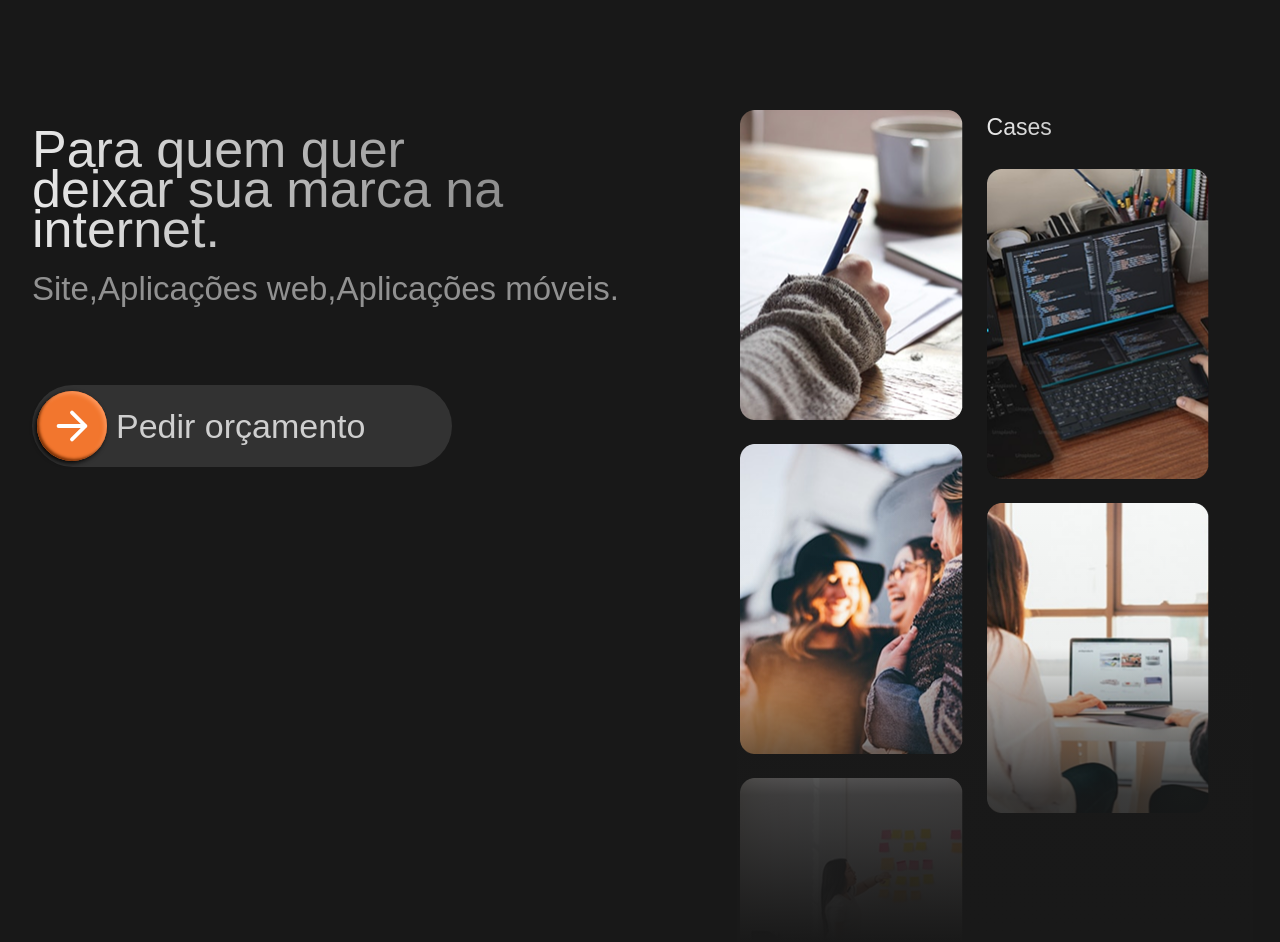
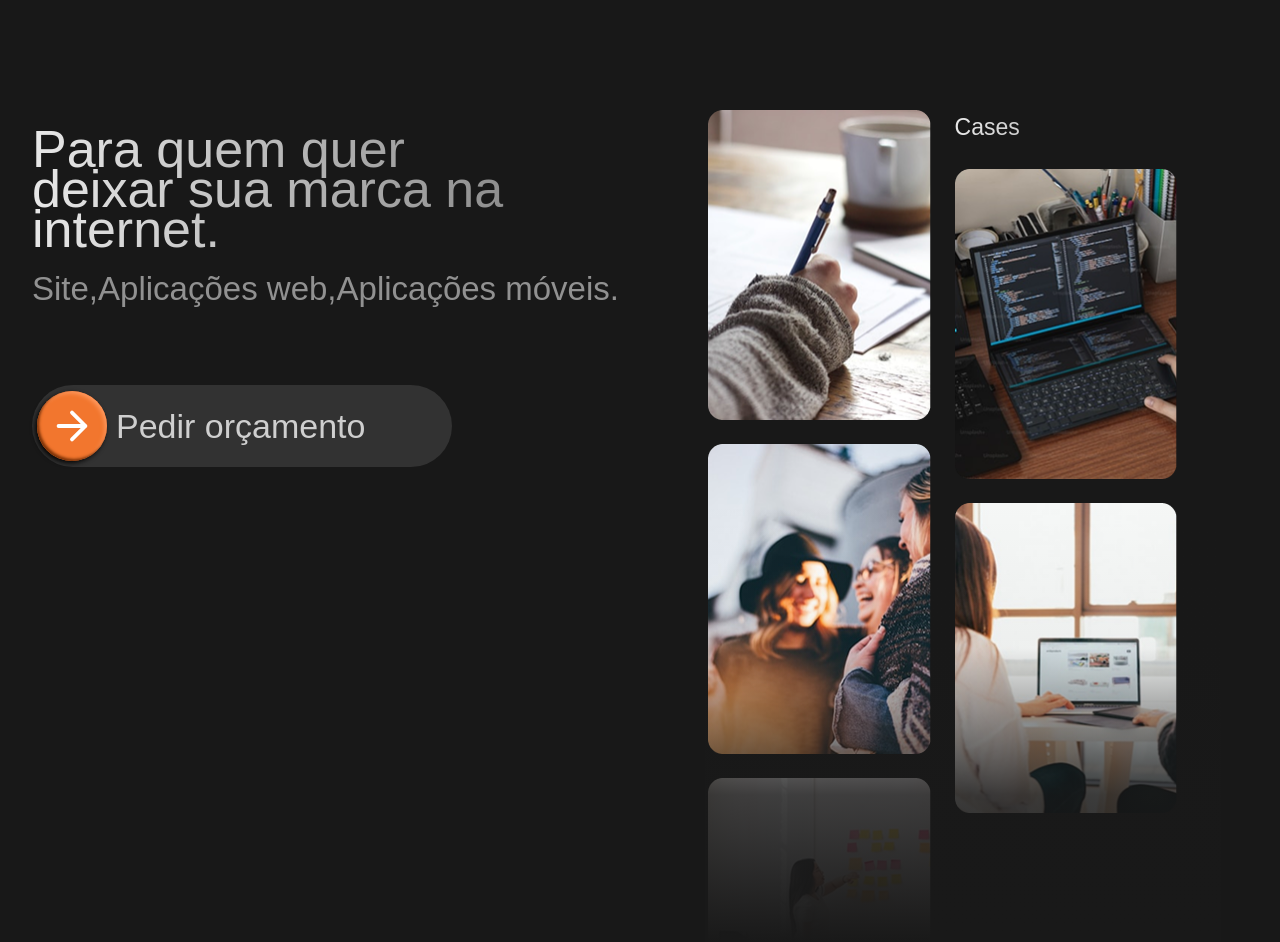
Before and after one commit to Douglas2803/Zerium, a Next.js app: page /components/Section in a window 1280 px wide. Shown: the top 942 px of the page. Built offline with nearby package versions, Linux system fonts and the light colour scheme.

Commit message:
feat: Adição de div

```diff
--- a/src/app/components/Section/page.tsx
+++ b/src/app/components/Section/page.tsx
@@ -3,7 +3,9 @@ import Hero from "./Hero/page";
 const Section = () => {
   return (
     <main className="container">
-      <Hero />
+      <div className="relative flex flex-col sm:flex-row">
+        <Hero />
+      </div>
     </main>
   );
 };
```
